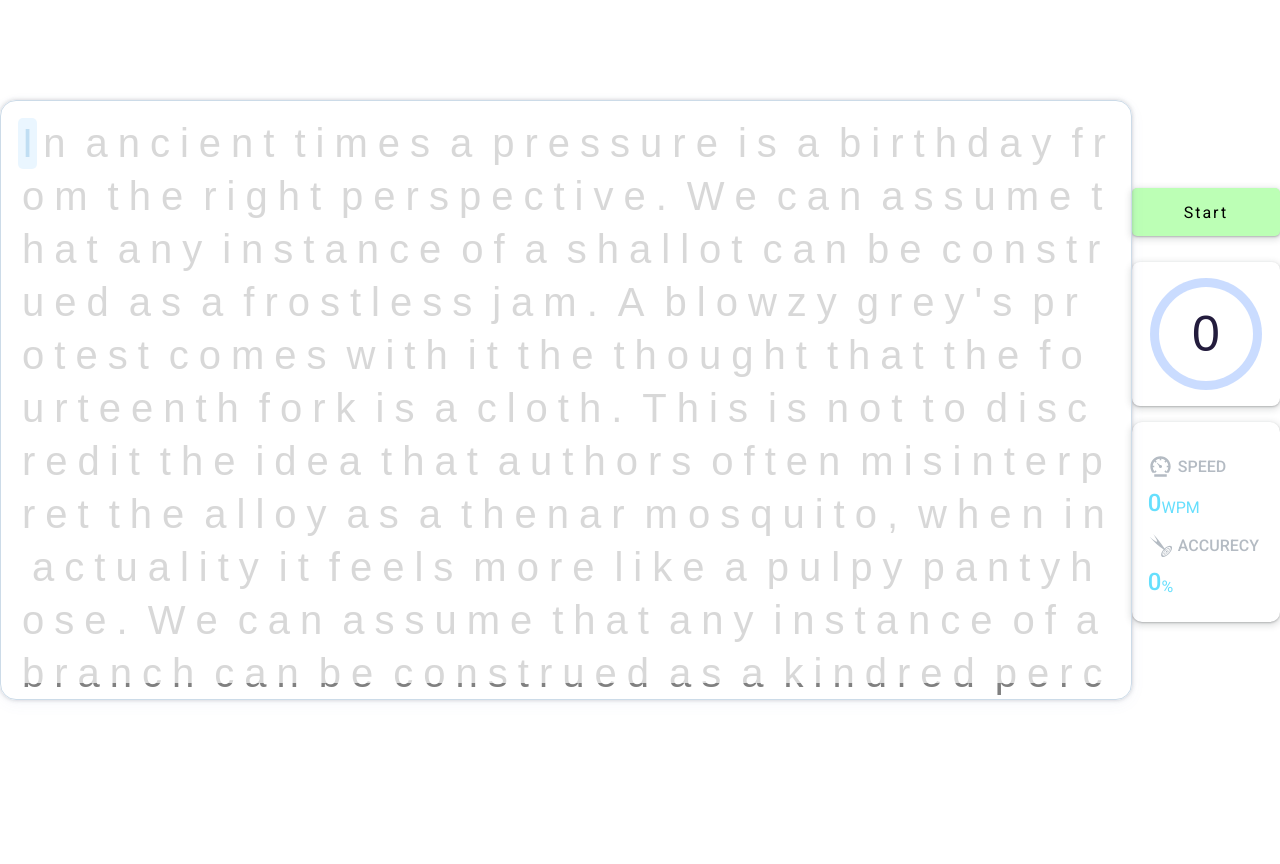
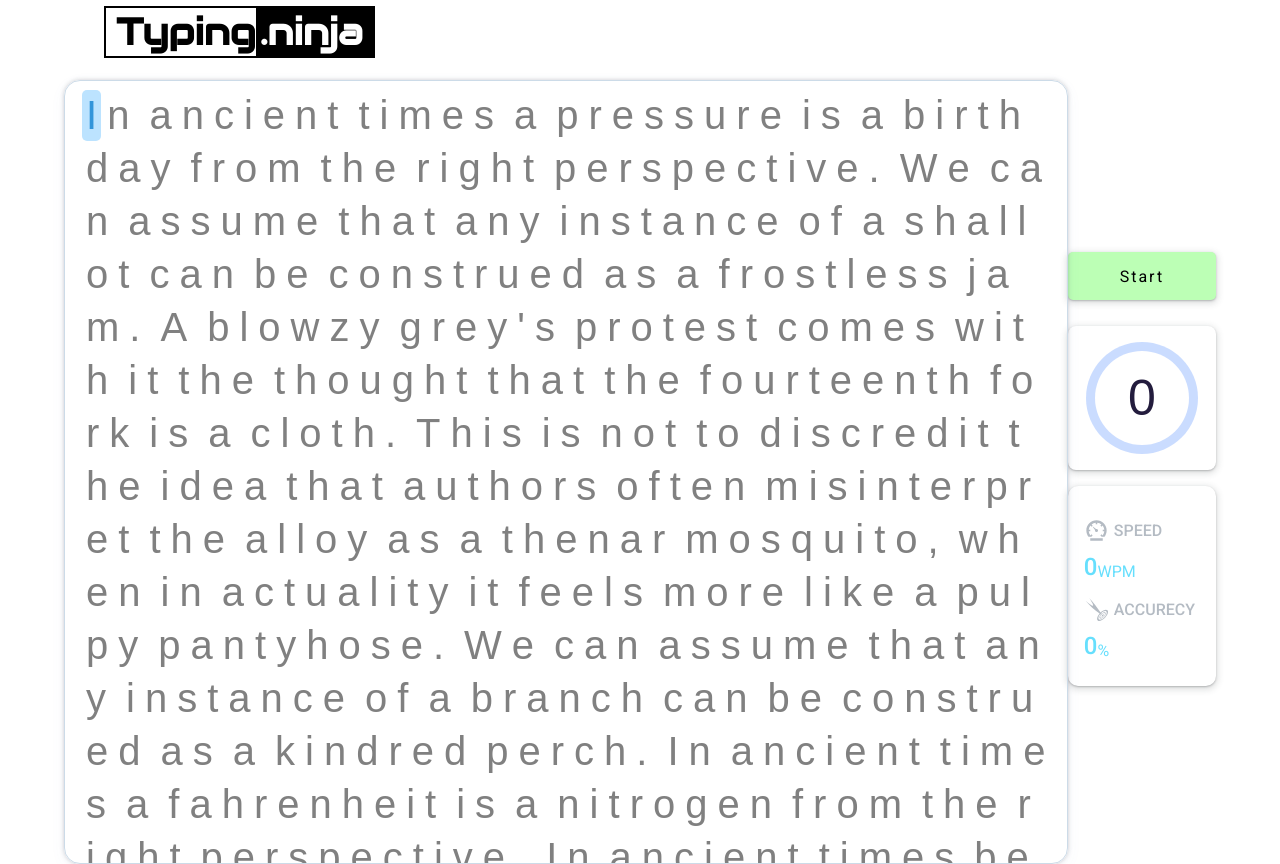
Before and after one commit to vinayak41/flash.type, a React app in the folder frontend/: page / in a window 1280 px wide. Before the commit the page ends 800 px from the top, so only its background shows below. Built offline with nearby package versions, Linux system fonts and the light colour scheme.

Commit message:
UI changes

```diff
--- a/frontend/src/components/TypingBox.jsx
+++ b/frontend/src/components/TypingBox.jsx
@@ -4,13 +4,13 @@ import data from "../data/text.json";
 
 const TextWrapper = styled.div`
   width: 75rem;
-  margin: auto;
-  height: 75vh;
+  margin-top: 1rem;
+  /* height: 75vh; */
   overflow-y: scroll;
   overflow-x: hidden;
   box-shadow: rgba(67, 71, 85, 0.27) 0px 0px 0.25em,
     rgba(90, 125, 188, 0.05) 0px 0.25em 1em;
-  padding: 1rem;
+  padding: 0.5rem 1rem;
   border-radius: 1rem;
   border: 1px solid rgb(204, 219, 232);
   position: relative;
@@ -65,17 +65,17 @@ const Character = styled.span`
   margin: 1px;
 `;
 
-const Overlay = styled.div`
-  width: 100%;
-  height: 100%;
-  background-color: #ffffffb0;
-  display: flex;
-  justify-content: center;
-  align-items: center;
-  position: sticky;
-  bottom: 0;
-  left: 0;
-`;
+// const Overlay = styled.div`
+//   width: 100%;
+//   height: 100%;
+//   background-color: #ffffffb0;
+//   display: flex;
+//   justify-content: center;
+//   align-items: center;
+//   position: sticky;
+//   bottom: 0;
+//   left: 0;
+// `;
 
 const TypingBox = forwardRef(
   ({
@@ -136,7 +136,7 @@ const TypingBox = forwardRef(
             {caracter}
           </Character>
         ))}
-        {!testStart ? <Overlay></Overlay> : null}
+        {/* {!testStart ? <Overlay></Overlay> : null} */}
       </TextWrapper>
     );
   }
--- a/frontend/src/index.js
+++ b/frontend/src/index.js
@@ -6,7 +6,7 @@ import { Helmet } from "react-helmet";
 
 const GlobalStyle = createGlobalStyle`
   body {
-    margin: 0;
+    margin: 0 5vw;
     & * {
       box-sizing: border-box;
       font-family: 'Roboto', sans-serif;
@@ -22,6 +22,7 @@ ReactDOM.render(
         href="https://fonts.googleapis.com/css2?family=Roboto:ital,wght@0,100;0,300;0,400;0,500;0,700;0,900;1,100;1,300;1,400;1,500;1,700;1,900&display=swap"
         rel="stylesheet"
       ></link>
+      <link href="https://fonts.googleapis.com/css2?family=Audiowide&display=swap" rel="stylesheet"></link>
     </Helmet>
 
     <GlobalStyle />
--- a/frontend/src/pages/Test.jsx
+++ b/frontend/src/pages/Test.jsx
@@ -1,6 +1,7 @@
 import React, { useEffect, useState, useRef } from "react";
 import styled from "styled-components";
 import CountDown from "../components/CountDown";
+import Header from "../components/Header";
 import LiveResult from "../components/LiveResult";
 import StartButton from "../components/StartButton";
 import TypingBox from "../components/TypingBox";
@@ -55,6 +56,8 @@ const Test = () => {
   }, []);
 
   return (
+    <>
+    <Header />
     <Wrapper>
       <TypingBox
         currentIndex={currentIndex}
@@ -71,6 +74,7 @@ const Test = () => {
         <LiveResult speed={speed} accurecy={accurecy} />
       </RightSection>
     </Wrapper>
+    </>
   );
 };
 
```
